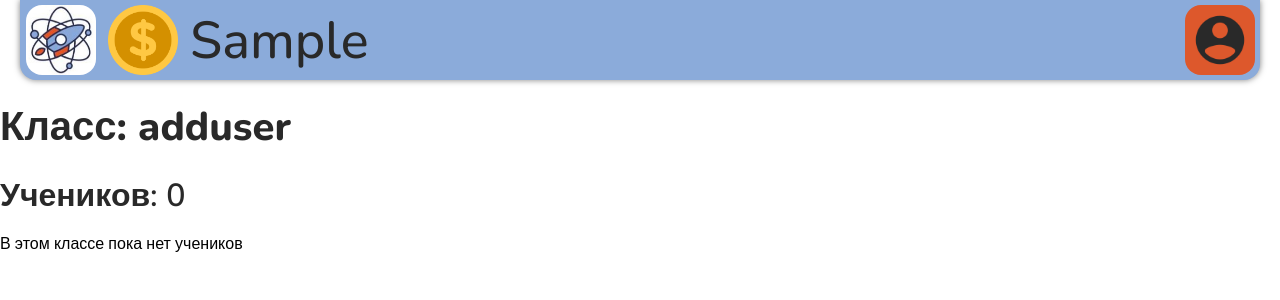
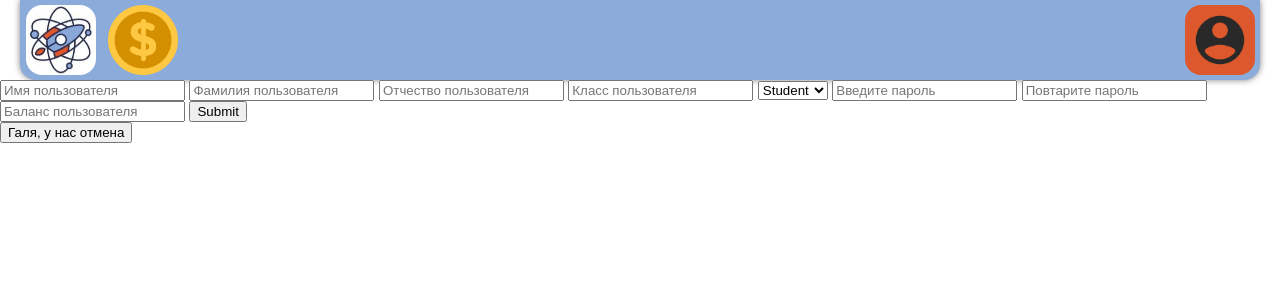
Before and after one commit to MrCrabs2000/project_engneer, a Flask app: page /adduser in a window 1280 px wide. Shown: the top 300 px of the page. Run offline with Flask 3, Linux system fonts and the light colour scheme; a user stored in the database is signed in; tables that the repository leaves empty hold one stand-in row (values such as "Sample post").

Commit message:
добавлено добавление пользователя

```diff
--- a/main.py
+++ b/main.py
@@ -351,5 +351,40 @@ def deluser_page(iduser):
     return redirect(url_for('main_page'))
 
 
+@app.route('/adduser', methods=['GET', 'POST'])
+def adduser():
+    if request.method == 'POST':
+        name = request.form['name']
+        surname = request.form['surname']
+        otchestvo = request.form['otchestvo']
+        userclass = request.form['class']
+        userbalance = request.form['balance']
+        role = request.form['role']
+        password = request.form['password']
+        secondpassword = request.form['secondpassword']
+        if password == secondpassword:
+            new_user = User(
+                username=name,
+                usersurname=surname,
+                userpassword=generate_password_hash(password),
+                userotchestvo=otchestvo,
+                userclass=userclass,
+                role=role,
+                userbalance=userbalance,
+            )
+            session_db = db_session.create_session()
+            session['user_id'] = new_user.id
+            session['username'] = new_user.username
+            session['usersurname'] = new_user.usersurname
+            session['userclass'] = new_user.userclass
+            session['role'] = new_user.role
+            session['userotchestvo'] = new_user.userotchestvo
+            session['userbalance'] = new_user.userbalance
+            session_db.add(new_user)
+            session_db.commit()
+            return redirect(url_for('main_page'))
+    return render_template('adduser.html')
+
+
 if __name__ == "__main__":
     app.run(host='0.0.0.0', port=8000, debug=True)
--- /dev/null
+++ b/templates/adduser.html
@@ -0,0 +1,27 @@
+<!DOCTYPE html>
+<html lang="en">
+<head>
+    <meta charset="UTF-8">
+    <title>Title</title>
+    <link rel="stylesheet" href="static/css/style.css">
+</head>
+<body>
+    {% include 'header.html' %}
+    <form method="POST" enctype="multipart/form-data">
+        <input placeholder="Имя пользователя" name="name">
+        <input placeholder="Фамилия пользователя" name="surname">
+        <input placeholder="Отчество пользователя" name="otchestvo">
+        <input placeholder="Класс пользователя" name="class">
+        <select name="role">
+            <option>Student</option>
+            <option>Teacher</option>
+            <option>Admin</option>
+        </select>
+        <input placeholder="Введите пароль" name="password">
+        <input placeholder="Повтарите пароль" name="secondpassword">
+        <input placeholder="Баланс пользователя" type="number" name="balance">
+        <input type="submit">
+    </form>
+    <button onclick="document.location='/'">Галя, у нас отмена</button>
+</body>
+</html>
--- a/templates/edituser.html
+++ b/templates/edituser.html
@@ -3,6 +3,7 @@
 <head>
     <meta charset="UTF-8">
     <title>Title</title>
+    <link rel="stylesheet" href="/static/css/style.css">
 </head>
 <body>
     {% include 'header.html' %}
--- a/templates/main.html
+++ b/templates/main.html
@@ -17,6 +17,7 @@
           <button onclick="document.location='/'" class="userbutton">Пользователи</button>
           <button onclick="document.location='/items'" class="itembutton">Предметы</button>
       </div>
+        <button onclick="document.location='/adduser'">Добавить пользователя</button>
       <div>
           <div>
               {% for i in range(colvousers) %}
```
